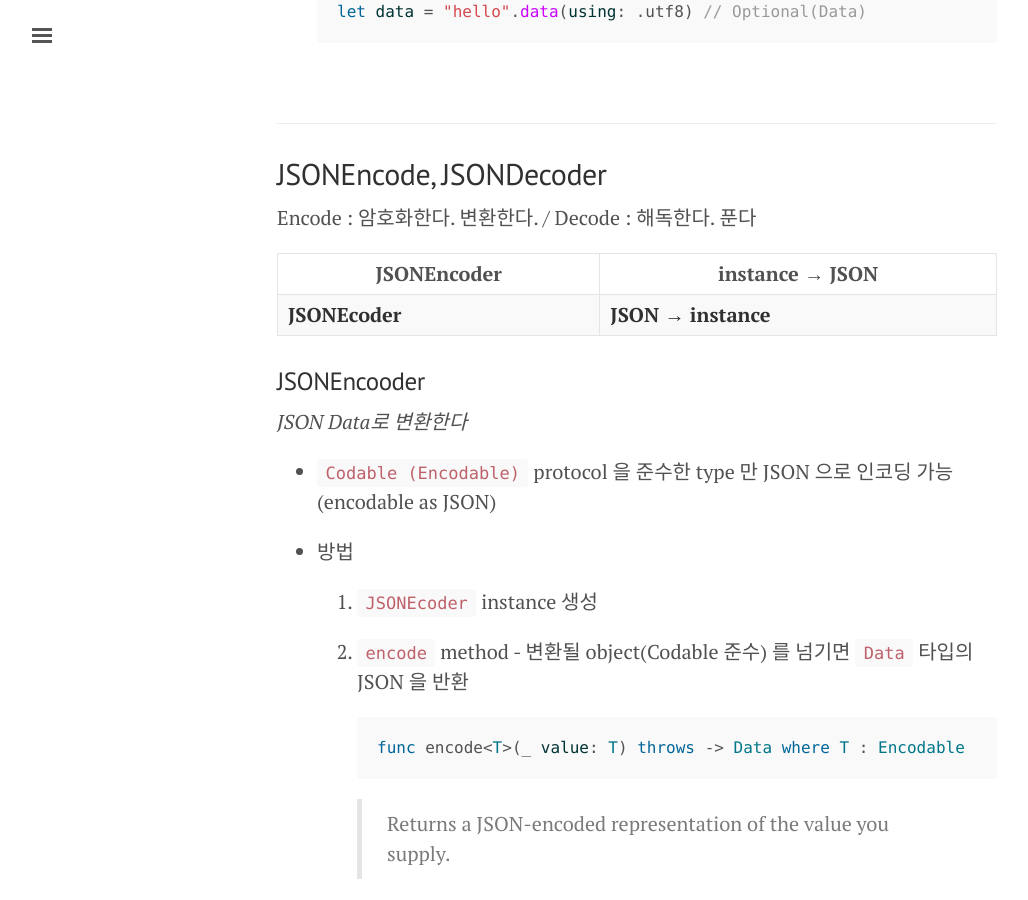
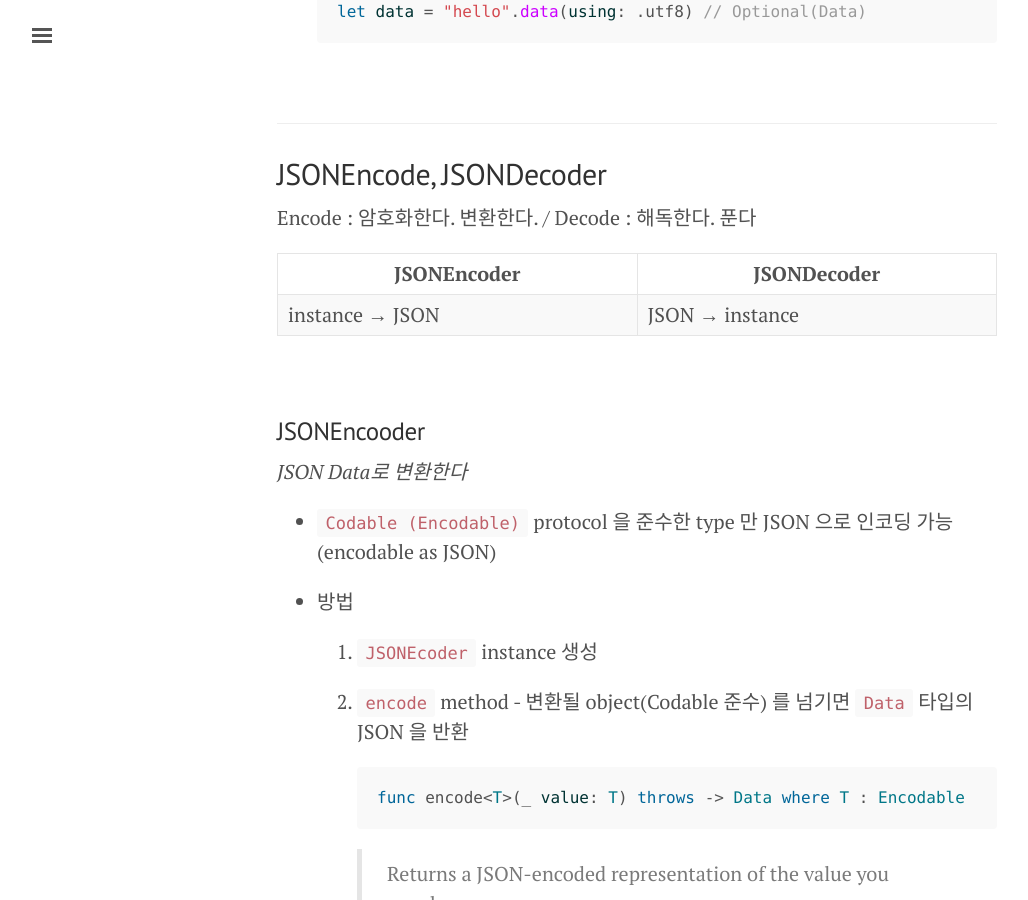
Before and after one commit to daheenallwhite/daheenallwhite.github.io, a Jekyll site: the page built from _posts/2019-06-25-JSON-in-Swift.md, in a window 1280 px wide and 900 px high, scrolled down 2139 px. Shown: the whole window, without its empty margins (3-1031 px from the left). Built offline with Jekyll 4.4.1, drawn with Linux system fonts in a browser that asks for light colours; nearby versions of some CDN libraries; emoji names are drawn with the system emoji font.

Commit message:
Fix typo

```diff
--- a/_posts/2019-06-25-JSON-in-Swift.md
+++ b/_posts/2019-06-25-JSON-in-Swift.md
@@ -80,15 +80,15 @@ struct Data
 
 ---
 
-## JSONEncode, JSONDecoder
+## JSONEncode,  JSONDecoder
 
 Encode : 암호화한다. 변환한다. / Decode : 해독한다. 푼다
 
-| JSONEncoder    | instance → JSON     |
-| -------------- | ------------------- |
-| **JSONEcoder** | **JSON → instance** |
+| JSONEncoder     | JSONDecoder     |
+| --------------- | --------------- |
+| instance → JSON | JSON → instance |
 
-
+&nbsp;
 
 ### JSONEncooder
 
```
